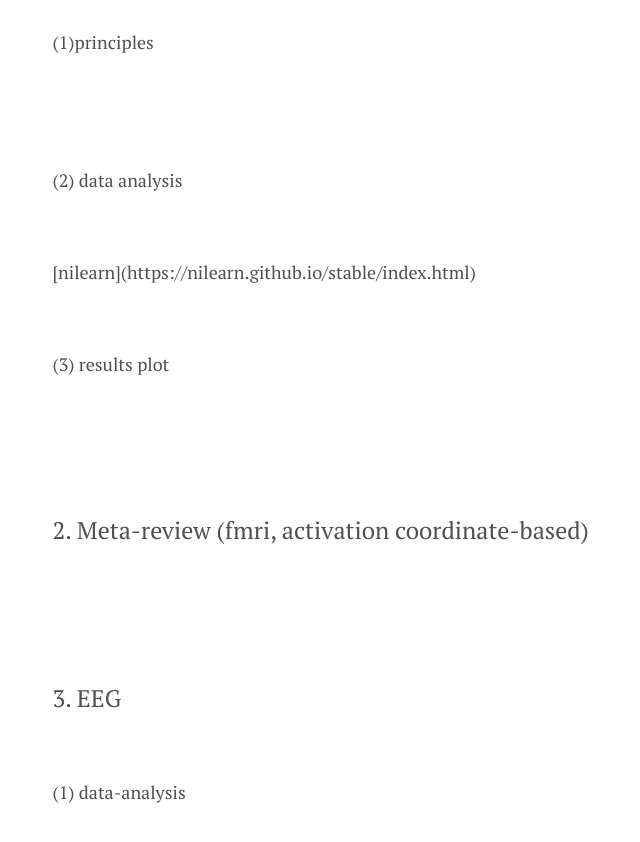
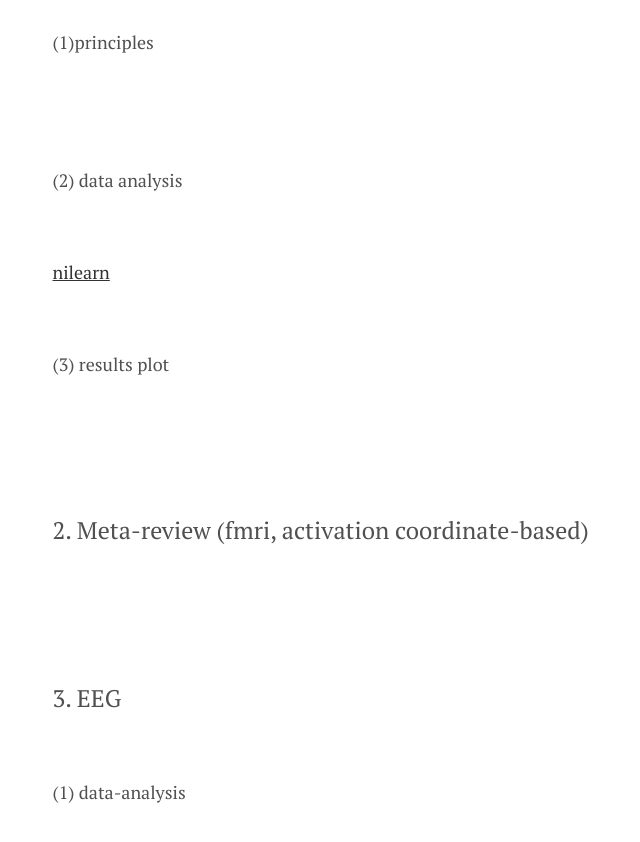
Before and after one commit to wu-shuyi/wu-shuyi.github.io, a Jekyll site: the page built from menu/learning resources.md, in a window 1280 px wide and 900 px high, scrolled down 664 px. Shown: the top 842 px of the window, without its empty margins (280-920 px from the left). Built offline with Jekyll 4.4.1, drawn with Linux system fonts in a browser that asks for light colours.

Commit message:
Update learning resources.md

```diff
--- a/menu/learning resources.md
+++ b/menu/learning resources.md
@@ -17,9 +17,9 @@ Here I would share some of my learning notes and open materials. <br>
 
 
 <br>
-<font size="4"> (2) data analysis </font>  <br>
+<font size="4"> (2) data analysis </font> <br>
 
-<font size="4"> [nilearn](https://nilearn.github.io/stable/index.html)<br> </font>
+[nilearn](https://nilearn.github.io/stable/index.html) <br>
 
 <br>
 <font size="4">(3) results plot </font> <br>
```
